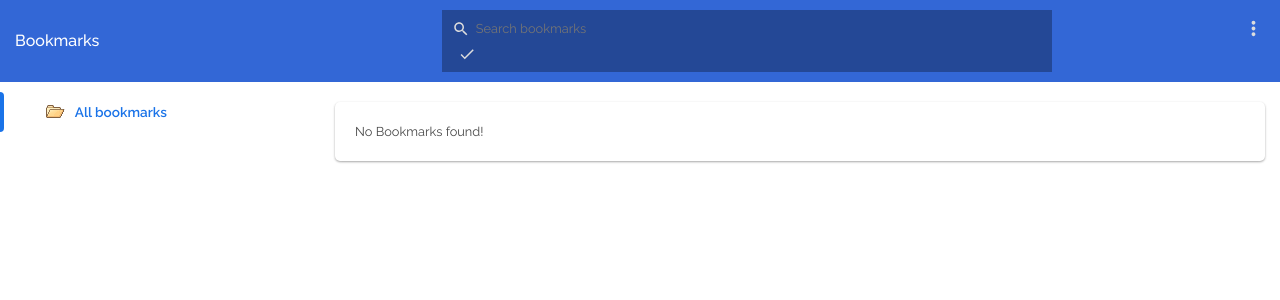
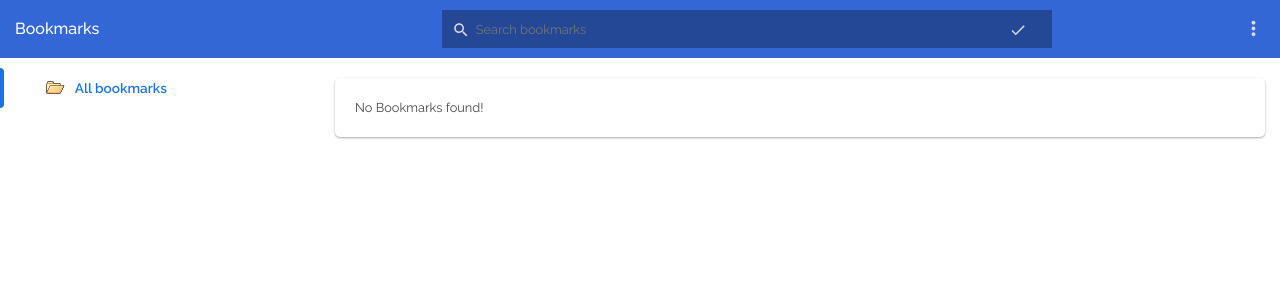
Before and after one commit to Navayuvan-SB/Bookmark-App, a Django app: page /bookmarks/ in a window 1280 px wide. Shown: the top 300 px of the page. Run offline with Django 3.2, Linux system fonts and the light colour scheme; data that the repository does not hold is empty.

Commit message:
Fix Search box width
Reduced the search box width to 89% to make it display on one line

```diff
--- a/bookmarks/static/css/style.css
+++ b/bookmarks/static/css/style.css
@@ -33,7 +33,7 @@ body {
   background: transparent;
   border: none;
   color: rgb(221, 221, 221);
-  width: 90%;
+  width: 89%;
   font-size: 0.8rem;
 }
 
```
